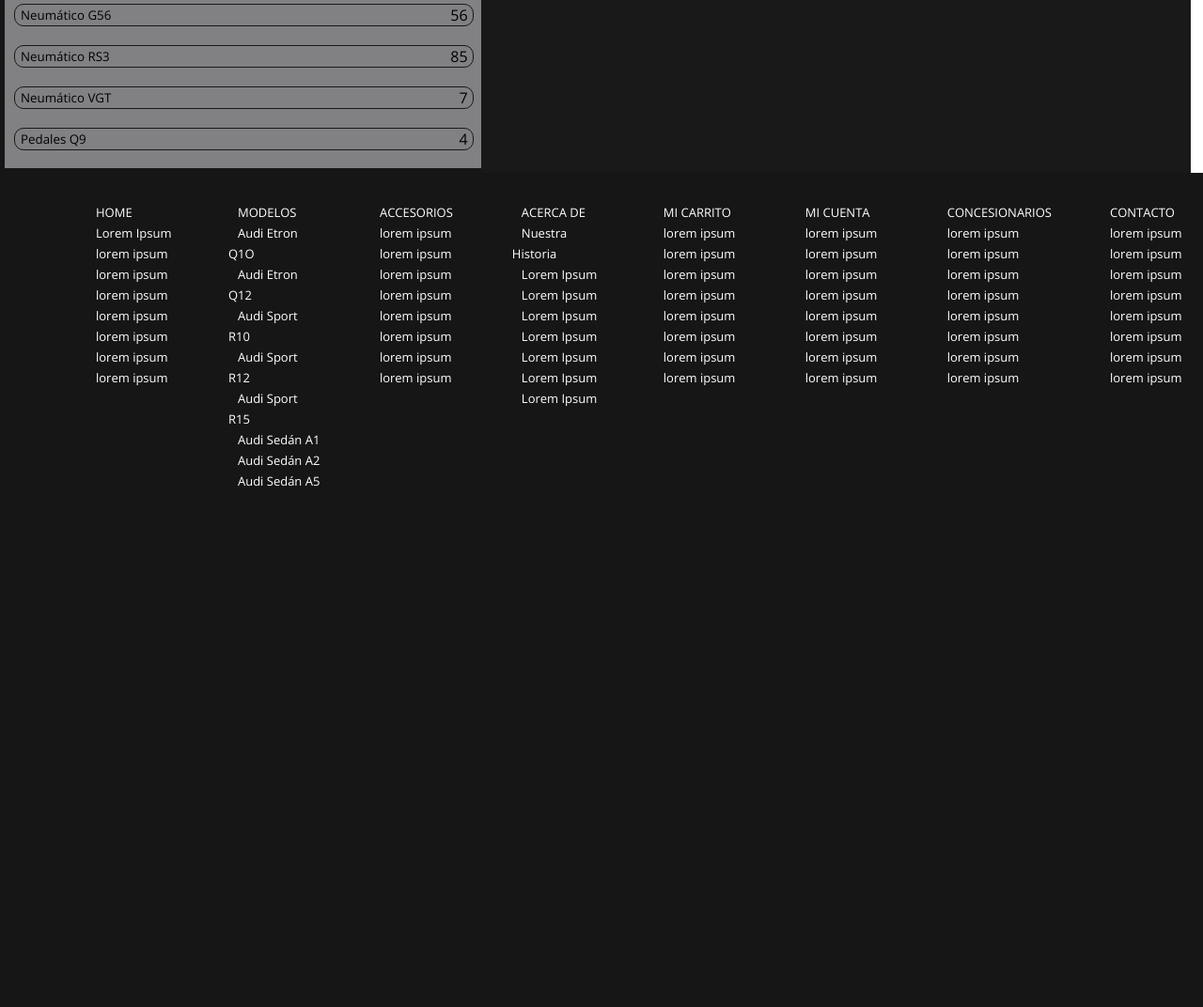
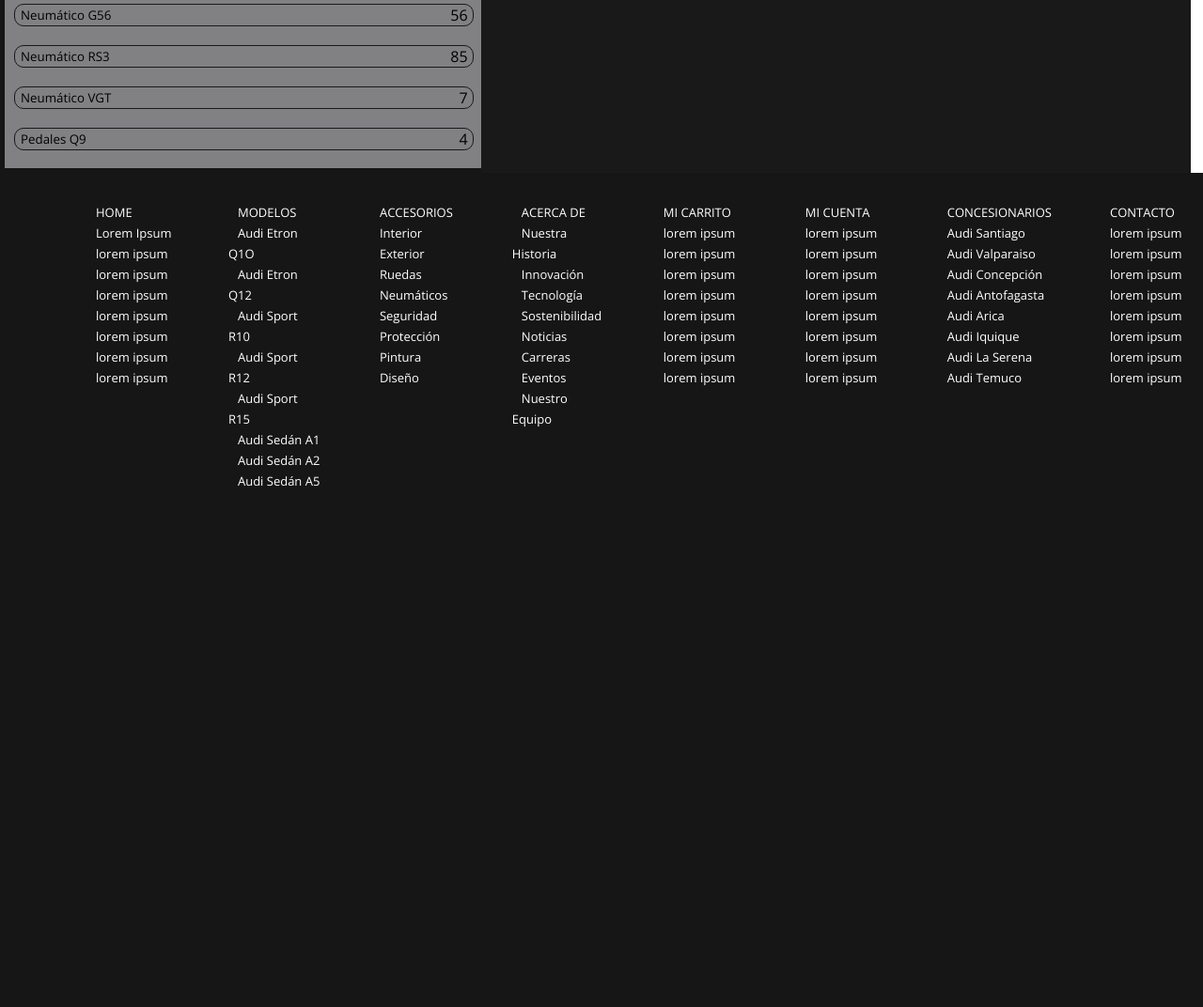
Before and after one commit to Gapprrin/Proyecto_web_2024_3.0, a Django app: page /adminMain in a window 1280 px wide; the page is wider, and only the part inside the window is pictured. Shown: the part 1818-2890 px from the top of that part at 94% size. Run offline with Django 5.2, Linux system fonts and the light colour scheme; data comes from the database, SQL or seed files in the repository.

Commit message:
blaaaaaaaaaaaa

```diff
--- a/core/templates/planilla_header_footer.html
+++ b/core/templates/planilla_header_footer.html
@@ -120,14 +120,14 @@
             <ul style="list-style-type: none;">
 
                 <li><a href="#" style="text-transform: uppercase; color: rgb(255, 255, 255); text-decoration: none;">Accesorios</a></li>
-                <li><a href="#" style="text-transform: lowercase; color: rgb(255, 255, 255); text-decoration: none;">Lorem ipsum</a></li>
-                <li><a href="#" style="text-transform: lowercase; color: rgb(255, 255, 255); text-decoration: none;">Lorem ipsum</a></li>
-                <li><a href="#" style="text-transform: lowercase; color: rgb(255, 255, 255); text-decoration: none;">Lorem ipsum</a></li>
-                <li><a href="#" style="text-transform: lowercase; color: rgb(255, 255, 255); text-decoration: none;">Lorem ipsum</a></li>
-                <li><a href="#" style="text-transform: lowercase; color: rgb(255, 255, 255); text-decoration: none;">Lorem ipsum</a></li>
-                <li><a href="#" style="text-transform: lowercase; color: rgb(255, 255, 255); text-decoration: none;">Lorem ipsum</a></li>
-                <li><a href="#" style="text-transform: lowercase; color: rgb(255, 255, 255); text-decoration: none;">Lorem ipsum</a></li>
-                <li><a href="#" style="text-transform: lowercase; color: rgb(255, 255, 255); text-decoration: none;">Lorem ipsum</a></li>
+                <li><a href="#" style="text-transform: capitalize; color: rgb(255, 255, 255); text-decoration: none;">Interior</a></li>
+                <li><a href="#" style="text-transform: capitalize;color: rgb(255, 255, 255); text-decoration: none;">Exterior</a></li>
+                <li><a href="#" style="text-transform: capitalize; color: rgb(255, 255, 255); text-decoration: none;">Ruedas</a></li>
+                <li><a href="#" style="text-transform: capitalize; color: rgb(255, 255, 255); text-decoration: none;">Neumáticos</a></li>
+                <li><a href="#" style="text-transform: capitalize; color: rgb(255, 255, 255); text-decoration: none;">Seguridad</a></li>
+                <li><a href="#" style="text-transform: capitalize;color: rgb(255, 255, 255); text-decoration: none;">Protección</a></li>
+                <li><a href="#" style="text-transform: capitalize; color: rgb(255, 255, 255); text-decoration: none;">Pintura</a></li>
+                <li><a href="#" style="text-transform: capitalize; color: rgb(255, 255, 255); text-decoration: none;">Diseño</a></li>
 
 
             </ul>
@@ -137,13 +137,13 @@
 
                 <li><a href="#" style="text-transform: uppercase; color: rgb(255, 255, 255); text-decoration: none;">Acerca de</a></li>
                 <li><a href="#" style="text-transform: capitalize; color: rgb(255, 255, 255); text-decoration: none;">Nuestra Historia</a></li>
-                <li><a href="#" style="text-transform: capitalize; color: rgb(255, 255, 255); text-decoration: none;">Lorem ipsum</a></li>
-                <li><a href="#" style="text-transform: capitalize; color: rgb(255, 255, 255); text-decoration: none;">Lorem ipsum</a></li>
-                <li><a href="#" style="text-transform: capitalize; color: rgb(255, 255, 255); text-decoration: none;">Lorem ipsum</a></li>
-                <li><a href="#" style="text-transform: capitalize; color: rgb(255, 255, 255); text-decoration: none;">Lorem ipsum</a></li>
-                <li><a href="#" style="text-transform: capitalize; color: rgb(255, 255, 255); text-decoration: none;">Lorem ipsum</a></li>
-                <li><a href="#" style="text-transform: capitalize; color: rgb(255, 255, 255); text-decoration: none;">Lorem ipsum</a></li>
-                <li><a href="#" style="text-transform: capitalize; color: rgb(255, 255, 255); text-decoration: none;">Lorem ipsum</a></li>
+                <li><a href="#" style="text-transform: capitalize; color: rgb(255, 255, 255); text-decoration: none;">Innovación</a></li>
+                <li><a href="#" style="text-transform: capitalize; color: rgb(255, 255, 255); text-decoration: none;">Tecnología</a></li>
+                <li><a href="#" style="text-transform: capitalize; color: rgb(255, 255, 255); text-decoration: none;">Sostenibilidad</a></li>
+                <li><a href="#" style="text-transform: capitalize; color: rgb(255, 255, 255); text-decoration: none;">Noticias</a></li>
+                <li><a href="#" style="text-transform: capitalize; color: rgb(255, 255, 255); text-decoration: none;">Carreras</a></li>
+                <li><a href="#" style="text-transform: capitalize; color: rgb(255, 255, 255); text-decoration: none;">Eventos</a></li>
+                <li><a href="#" style="text-transform: capitalize; color: rgb(255, 255, 255); text-decoration: none;">Nuestro equipo</a></li>
 
 
             </ul>
@@ -182,14 +182,14 @@
             <ul style="list-style-type: none;">
 
                 <li><a href="#" style="text-transform: uppercase; color: rgb(255, 255, 255); text-decoration: none;">Concesionarios</a></li>
-                <li><a href="#" style="text-transform: lowercase; color: rgb(255, 255, 255); text-decoration: none;">Lorem ipsum</a></li>
-                <li><a href="#" style="text-transform: lowercase; color: rgb(255, 255, 255); text-decoration: none;">Lorem ipsum</a></li>
-                <li><a href="#" style="text-transform: lowercase; color: rgb(255, 255, 255); text-decoration: none;">Lorem ipsum</a></li>
-                <li><a href="#" style="text-transform: lowercase; color: rgb(255, 255, 255); text-decoration: none;">Lorem ipsum</a></li>
-                <li><a href="#" style="text-transform: lowercase; color: rgb(255, 255, 255); text-decoration: none;">Lorem ipsum</a></li>
-                <li><a href="#" style="text-transform: lowercase; color: rgb(255, 255, 255); text-decoration: none;">Lorem ipsum</a></li>
-                <li><a href="#" style="text-transform: lowercase; color: rgb(255, 255, 255); text-decoration: none;">Lorem ipsum</a></li>
-                <li><a href="#" style="text-transform: lowercase; color: rgb(255, 255, 255); text-decoration: none;">Lorem ipsum</a></li>
+                <li><a href="#" style="text-transform:capitalize; color: rgb(255, 255, 255); text-decoration: none;">Audi Santiago</a></li>
+                <li><a href="#" style="text-transform: capitalize; color: rgb(255, 255, 255); text-decoration: none;">Audi Valparaiso</a></li>
+                <li><a href="#" style="text-transform: capitalize; color: rgb(255, 255, 255); text-decoration: none;">Audi Concepción</a></li>
+                <li><a href="#" style="text-transform: capitalize; color: rgb(255, 255, 255); text-decoration: none;">Audi Antofagasta</a></li>
+                <li><a href="#" style="text-transform: capitalize; color: rgb(255, 255, 255); text-decoration: none;">Audi Arica</a></li>
+                <li><a href="#" style="text-transform: capitalize; color: rgb(255, 255, 255); text-decoration: none;">Audi Iquique</a></li>
+                <li><a href="#" style="text-transform: capitalize; color: rgb(255, 255, 255); text-decoration: none;">Audi La Serena</a></li>
+                <li><a href="#" style="text-transform: capitalize; color: rgb(255, 255, 255); text-decoration: none;">Audi Temuco</a></li>
 
             </ul>
 
```
